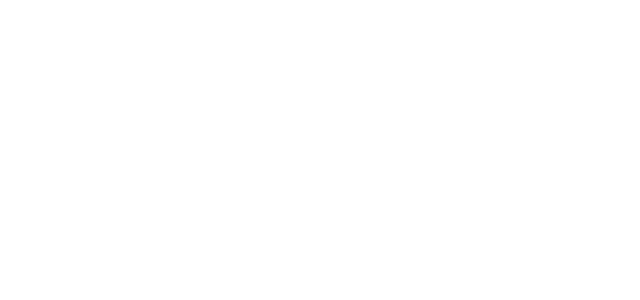
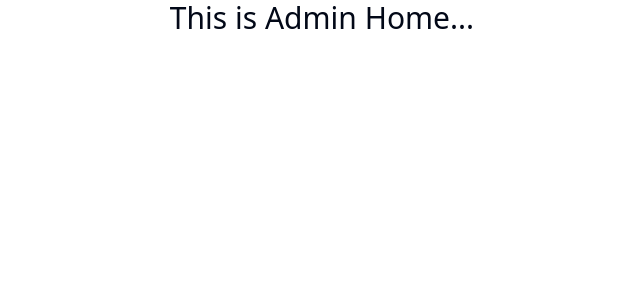
Before and after one commit to abhi311202/Major_Project, a React (Vite) app in the folder Frontend/: page /AdminHome in a window 1280 px wide. Before the commit this address had no page. Shown: the top 300 px of the page, without its empty margins (318-958 px from the left). Built offline with nearby package versions, Linux system fonts and the light colour scheme.

Commit message:
Admin Home Work Started - (Abhi)

```diff
--- a/Frontend/src/App.jsx
+++ b/Frontend/src/App.jsx
@@ -1,15 +1,16 @@
 import Home from "./Home/Home";
 import React, { useEffect } from "react";
 import { Route, Routes, useLocation } from "react-router-dom";
-
+import AdminHome from "./Home/AdminHome";
 
 const App = () => {
   const user = JSON.parse(localStorage.getItem("Users"));
   return (
     <>
-        <Routes>
-          <Route path="/" element={<Home />} />
-        </Routes>
+      <Routes>
+        <Route path="/" element={<Home />} />
+        <Route path="/AdminHome" element={<AdminHome />} />
+      </Routes>
     </>
   );
 };
--- /dev/null
+++ b/Frontend/src/Home/AdminHome.jsx
@@ -0,0 +1,11 @@
+import React from "react";
+
+function AdminHome() {
+  return (
+    <div>
+      <h1 className="text-3xl text-center">This is Admin Home...</h1>
+    </div>
+  );
+}
+
+export default AdminHome;
```
